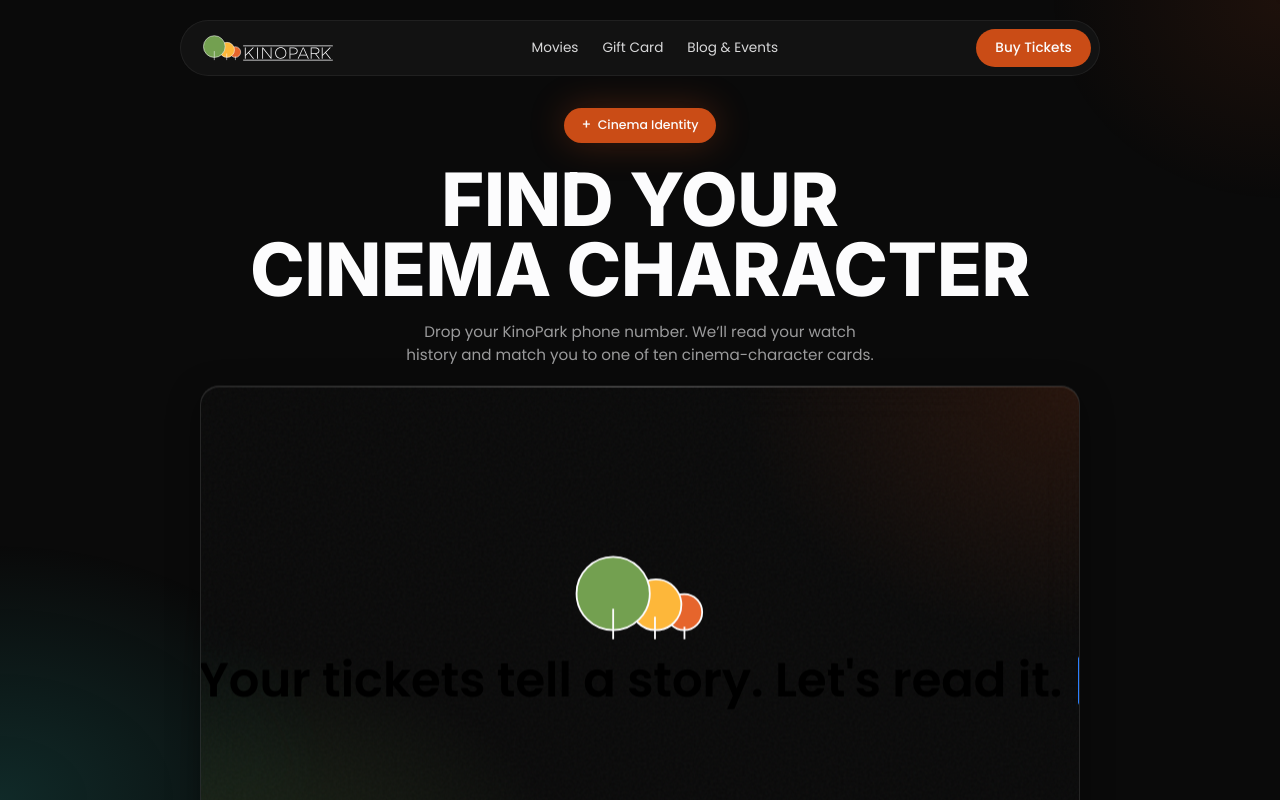
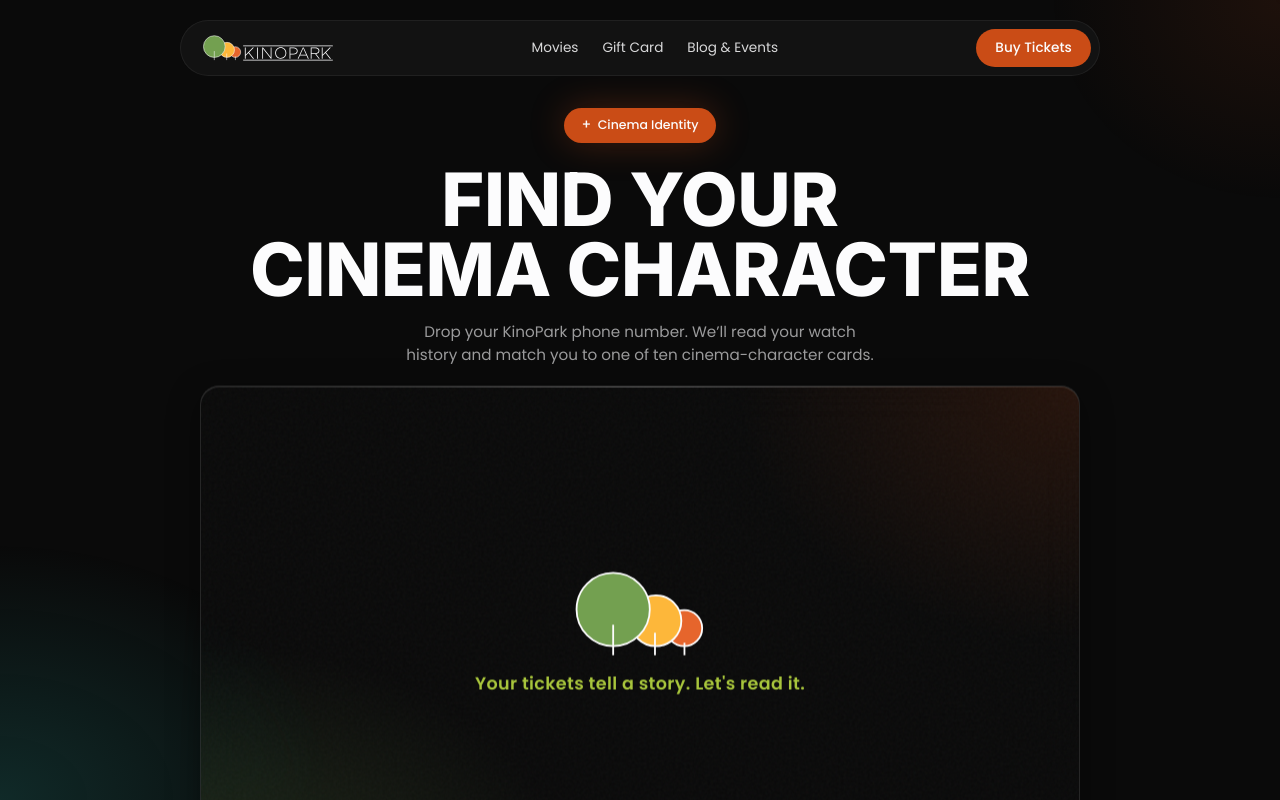
Before and after one commit to sasun-stack/Kinopark, a Next.js app: page / in a window 1280 px wide. Shown: the top 800 px of the page. Built offline with nearby package versions, Linux system fonts and the light colour scheme.

Commit message:
Revert "Add typewriter effect for loading + analysis copy"
This reverts commit d053f5e4ba8ee4bd13c6c3922ef4623dafbc79d5.

```diff
--- a/src/components/CardBack.tsx
+++ b/src/components/CardBack.tsx
@@ -1,18 +1,6 @@
 "use client";
 
 import { KinoLogo } from "@/components/KinoLogo";
-import { TypewriterEffectSmooth } from "@/components/ui/typewriter-effect";
-
-const LOADING_WORDS = [
-  { text: "Your" },
-  { text: "tickets" },
-  { text: "tell" },
-  { text: "a" },
-  { text: "story." },
-  { text: "Let's", className: "text-[#A8C53C]" },
-  { text: "read", className: "text-[#A8C53C]" },
-  { text: "it.", className: "text-[#A8C53C]" },
-];
 
 /**
  * Card back — KinoPark dark base + atmospheric corner glows + the real
@@ -73,11 +61,19 @@ export function CardBack() {
           <KinoLogo markOnly />
         </span>
 
-        <TypewriterEffectSmooth
-          words={LOADING_WORDS}
-          className="!my-0 justify-center"
-          cursorClassName="bg-[#A8C53C]"
-        />
+        <div
+          style={{
+            color: "#A8C53C",
+            fontSize: "2cqw",
+            fontWeight: 600,
+            letterSpacing: "0.02em",
+            textAlign: "center",
+            maxWidth: "70%",
+            lineHeight: 1.3,
+          }}
+        >
+          Your tickets tell a story. Let&apos;s read it.
+        </div>
       </div>
     </div>
   );
--- a/src/components/PageClient.tsx
+++ b/src/components/PageClient.tsx
@@ -9,7 +9,6 @@ import { MovieCardStory } from "@/components/MovieCardStory";
 import { CardBack } from "@/components/CardBack";
 import { CardScene } from "@/components/CardScene";
 import { KinoLogo } from "@/components/KinoLogo";
-import { TypewriterEffectSmooth } from "@/components/ui/typewriter-effect";
 import type { Archetype, Badge, CardStats, Reward } from "@/lib/archetypes";
 
 type CardFormat = "horizontal" | "story";
@@ -504,15 +503,17 @@ export function PageClient() {
 
             {(stage === "loading" || stage === "revealing") && (
               <div className="flex flex-col items-center gap-3 fade-in">
-                <TypewriterEffectSmooth
+                <p
                   key={stepIndex}
-                  words={ANALYSIS_STEPS[stepIndex].split(" ").map((w) => ({
-                    text: w,
-                    className: "text-[rgba(252,252,253,0.85)]",
-                  }))}
-                  className="!my-0"
-                  cursorClassName="bg-[rgba(202,76,22,0.85)]"
-                />
+                  className="fade-in"
+                  style={{
+                    fontSize: "0.95rem",
+                    color: "rgba(252,252,253,0.85)",
+                    fontWeight: 500,
+                  }}
+                >
+                  {ANALYSIS_STEPS[stepIndex]}…
+                </p>
                 <p
                   style={{
                     fontSize: "0.78rem",
--- a/src/components/ui/typewriter-effect.tsx
+++ /dev/null
@@ -1,161 +0,0 @@
-"use client";
-
-import { cn } from "@/lib/utils";
-import { motion, stagger, useAnimate, useInView } from "framer-motion";
-import { useEffect } from "react";
-
-export const TypewriterEffect = ({
-  words,
-  className,
-  cursorClassName,
-}: {
-  words: {
-    text: string;
-    className?: string;
-  }[];
-  className?: string;
-  cursorClassName?: string;
-}) => {
-  const wordsArray = words.map((word) => ({
-    ...word,
-    text: word.text.split(""),
-  }));
-
-  const [scope, animate] = useAnimate();
-  const isInView = useInView(scope);
-
-  useEffect(() => {
-    if (isInView) {
-      animate(
-        "span",
-        {
-          display: "inline-block",
-          opacity: 1,
-          width: "fit-content",
-        },
-        {
-          duration: 0.3,
-          delay: stagger(0.1),
-          ease: "easeInOut",
-        },
-      );
-    }
-  }, [isInView, animate]);
-
-  const renderWords = () => (
-    <motion.div ref={scope} className="inline">
-      {wordsArray.map((word, idx) => (
-        <div key={`word-${idx}`} className="inline-block">
-          {word.text.map((char, index) => (
-            <motion.span
-              initial={{}}
-              key={`char-${index}`}
-              className={cn(
-                "dark:text-white text-black opacity-0 hidden",
-                word.className,
-              )}
-            >
-              {char}
-            </motion.span>
-          ))}
-          &nbsp;
-        </div>
-      ))}
-    </motion.div>
-  );
-
-  return (
-    <div
-      className={cn(
-        "text-base sm:text-xl md:text-3xl lg:text-5xl font-bold text-center",
-        className,
-      )}
-    >
-      {renderWords()}
-      <motion.span
-        initial={{ opacity: 0 }}
-        animate={{ opacity: 1 }}
-        transition={{
-          duration: 0.8,
-          repeat: Infinity,
-          repeatType: "reverse",
-        }}
-        className={cn(
-          "inline-block rounded-sm w-[4px] h-4 md:h-6 lg:h-10 bg-blue-500",
-          cursorClassName,
-        )}
-      />
-    </div>
-  );
-};
-
-export const TypewriterEffectSmooth = ({
-  words,
-  className,
-  cursorClassName,
-}: {
-  words: {
-    text: string;
-    className?: string;
-  }[];
-  className?: string;
-  cursorClassName?: string;
-}) => {
-  const wordsArray = words.map((word) => ({
-    ...word,
-    text: word.text.split(""),
-  }));
-
-  const renderWords = () => (
-    <div>
-      {wordsArray.map((word, idx) => (
-        <div key={`word-${idx}`} className="inline-block">
-          {word.text.map((char, index) => (
-            <span
-              key={`char-${index}`}
-              className={cn("dark:text-white text-black", word.className)}
-            >
-              {char}
-            </span>
-          ))}
-          &nbsp;
-        </div>
-      ))}
-    </div>
-  );
-
-  return (
-    <div className={cn("flex space-x-1 my-6", className)}>
-      <motion.div
-        className="overflow-hidden pb-2"
-        initial={{ width: "0%" }}
-        whileInView={{ width: "fit-content" }}
-        transition={{
-          duration: 2,
-          ease: "linear",
-          delay: 1,
-        }}
-      >
-        <div
-          className="text-xs sm:text-base md:text-xl lg:text:3xl xl:text-5xl font-bold"
-          style={{ whiteSpace: "nowrap" }}
-        >
-          {renderWords()}
-        </div>
-      </motion.div>
-      <motion.span
-        initial={{ opacity: 0 }}
-        animate={{ opacity: 1 }}
-        transition={{
-          duration: 0.8,
-          repeat: Infinity,
-          repeatType: "reverse",
-        }}
-        className={cn(
-          "block rounded-sm w-[4px] h-4 sm:h-6 xl:h-12 bg-blue-500",
-          cursorClassName,
-        )}
-      />
-    </div>
-  );
-};
--- a/src/lib/utils.ts
+++ /dev/null
@@ -1,3 +0,0 @@
-export function cn(...inputs: Array<string | undefined | null | false>): string {
-  return inputs.filter(Boolean).join(" ");
-}
```
